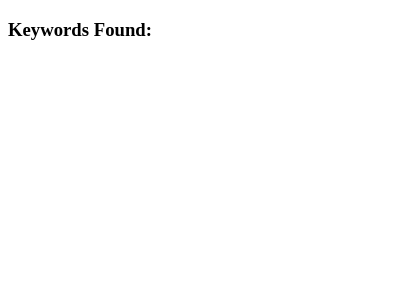
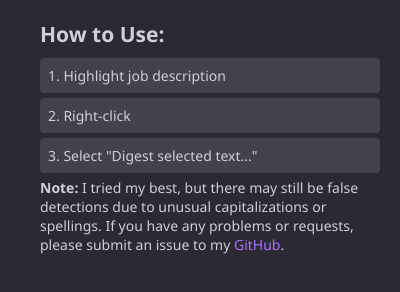
Before and after one commit to alanshen111/job-digest, a browser extension: page popup.html in a window 400 px wide. Drawn offline with Linux system fonts and the light colour scheme.

Commit message:
Enhance keyword matching and UI: improve regex logic, add usage instructions, and implement CSS styles for better user experience

```diff
--- a/content.js
+++ b/content.js
@@ -12,14 +12,14 @@ fetch(browser.runtime.getURL("keywords.json"))
 
                 // Matching criteria for Languages, Frameworks, and Technologies
                 const matchKeyword = (keyword) => {
+                    const flag = (keyword.length <= 3 || keyword === keyword.toUpperCase()) ? "" : "i";
                     const escapedKeyword = keyword.replace(/[.*+?^=!:${}()|\[\]\/\\]/g, '\\$&');
-                    const regex = new RegExp(`(^|\\s|[.,!?;:/()\\[\\]{}\\-'""])${escapedKeyword}($|\\s|[.,!?;:/()\\[\\]{}\\-'""])`, "i");
+                    const regex = new RegExp(`(^|\\s|[.,!?;:/()\\[\\]{}\\-'""])${escapedKeyword}($|\\s|[.,!?;:/()\\[\\]{}\\-'""])`, flag);
                     return regex.test(selectedText);
                 };
 
-                // Concepts are matched differently, as they are common words with relaxed spellings and usage
+                // Concepts are matched with less criteria
                 const matchConcept = (keyword) => {
-                    // If the keyword is less than 3 characters or all uppercase, use sensitive matching
                     if (keyword.length <= 3 || keyword === keyword.toUpperCase()) {
                         return selectedText.includes(keyword);
                     }
--- a/keywords.json
+++ b/keywords.json
@@ -48,7 +48,10 @@
     "Hadoop",
     "Jest",
     "jQuery",
+    "Keras",
+    "Laravel",
     "Next.js",
+    "Node",
     "Nuxt",
     "Pytest",
     "Pytorch",
--- /dev/null
+++ b/popup.css
@@ -0,0 +1,61 @@
+/* style based on https://acorn.firefox.com/latest/styles/color-MZHBVuZc */
+
+* {
+    margin: 0;
+    padding: 0;
+    box-sizing: border-box;
+}
+
+body {
+    background-color: #2b2a33;
+    color: #cfcfd8;
+    font-family: "Segoe UI", Tahoma, Geneva, sans-serif;
+    padding: 20px;
+    font-size: 14px;
+    width: 400px;
+    max-width: 100%;
+    word-wrap: break-word;
+}
+
+h2 {
+    margin-bottom: 10px;
+}
+
+ul {
+    list-style: none;
+    padding-left: 20px;
+}
+
+li {
+    background-color: #42414d;
+    margin: 5px 0;
+    padding: 8px;
+    border-radius: 4px;
+    transition: background-color 0.3s ease;
+    display: inline-block;
+    white-space: nowrap;
+    width: auto;
+}
+
+li:hover {
+    background-color: #52525e;
+}
+
+li.active {
+    background-color: #7542e4;  /* Active color when clicked */
+}
+
+.instructions li {
+    display: block;
+}
+
+a {
+    color: #ab71ff; /* Green color for normal links */
+    text-decoration: none; /* Remove underline */
+}
+
+/* Change the color of links on hover */
+a:hover {
+    color: #9059ff; /* Slightly darker green when hovering */
+    text-decoration: underline; /* Underline on hover */
+}
--- a/popup.html
+++ b/popup.html
@@ -4,10 +4,22 @@
     <meta charset="UTF-8">
     <meta name="viewport" content="width=device-width, initial-scale=1.0">
     <title>Job Digest</title>
+    <link rel="stylesheet" href="popup.css">
 </head>
 <body>
-    <h3>Keywords Found:</h3>
     <ul id="keywordsList">
+        <div class="instructions">
+            <h2>How to Use:</h2>
+            <ol>
+                <li>1. Highlight job description</li>
+                <li>2. Right-click</li>
+                <li>3. Select "Digest selected text..."</li>
+            </ol>
+            <p>
+                <strong>Note:</strong> I tried my best, but there may still be false detections due to unusual capitalizations or spellings. If you have any problems or requests, please submit an issue to my
+                <a href="https://github.com/alanshen111/job-digest" target="_blank">GitHub</a>.
+            </p>
+        </div>
         <!-- List of keywords will be added here dynamically -->
     </ul>
     <script src="popup.js"></script>
--- a/popup.js
+++ b/popup.js
@@ -20,11 +20,19 @@ browser.tabs.query({ active: true, currentWindow: true }).then((tabs) => {
 
     const keywordsListElement = document.getElementById("keywordsList");
     keywordsListElement.innerHTML = ""; // Clear previous entries
+    const header = document.createElement("h2");
+    header.textContent = "Keywords";
 
     displayKeywords(keywordsListElement, languagesList, "Languages");
     displayKeywords(keywordsListElement, frameworksList, "Frameworks");
     displayKeywords(keywordsListElement, technologiesList, "Technologies");
     displayKeywords(keywordsListElement, conceptsList, "Concepts");
+
+    document.querySelectorAll('li').forEach(item => {
+        item.addEventListener('click', () => {
+            item.classList.toggle('active');
+        });
+    });
 
 }).catch(error => console.error("popup.js: Error fetching keywords:", error)); // Catch any errors
 
```
